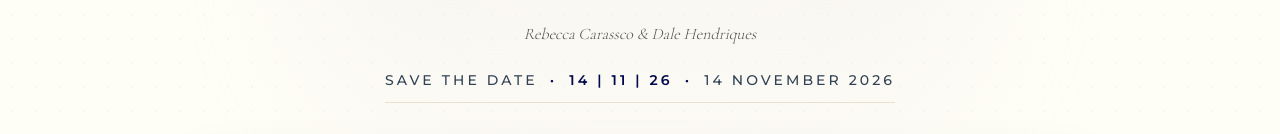
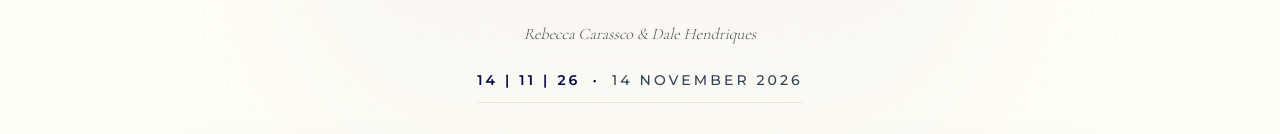
Before and after one commit to melvincarassco/beccagotdaled, a Next.js app: page / in a window 1280 px wide. Shown: the part 285-419 px from the top of the page. Built offline with nearby package versions, Linux system fonts and the light colour scheme.

Commit message:
Remove SAVE THE DATE from hero section

```diff
--- a/src/components/home/HeroSection.tsx
+++ b/src/components/home/HeroSection.tsx
@@ -38,10 +38,8 @@ export function HeroSection() {
           Rebecca Carassco &amp; Dale Hendriques
         </p>
 
-        {/* Date & Location Editorial Subtext matching Canva: SAVE THE DATE 14 | 11 | 26 */}
+        {/* Date editorial subtext */}
         <div className="flex flex-wrap items-center justify-center gap-3 text-xs sm:text-sm tracking-[0.22em] uppercase text-[#304254] font-medium max-w-xl mx-auto mb-10 pb-3 border-b border-[#E8E0D3]">
-          <span>SAVE THE DATE</span>
-          <span className="text-[#02084B]">•</span>
           <span className="font-semibold text-[#02084B]">14 | 11 | 26</span>
           <span className="text-[#02084B]">•</span>
           <span>14 November 2026</span>
```
